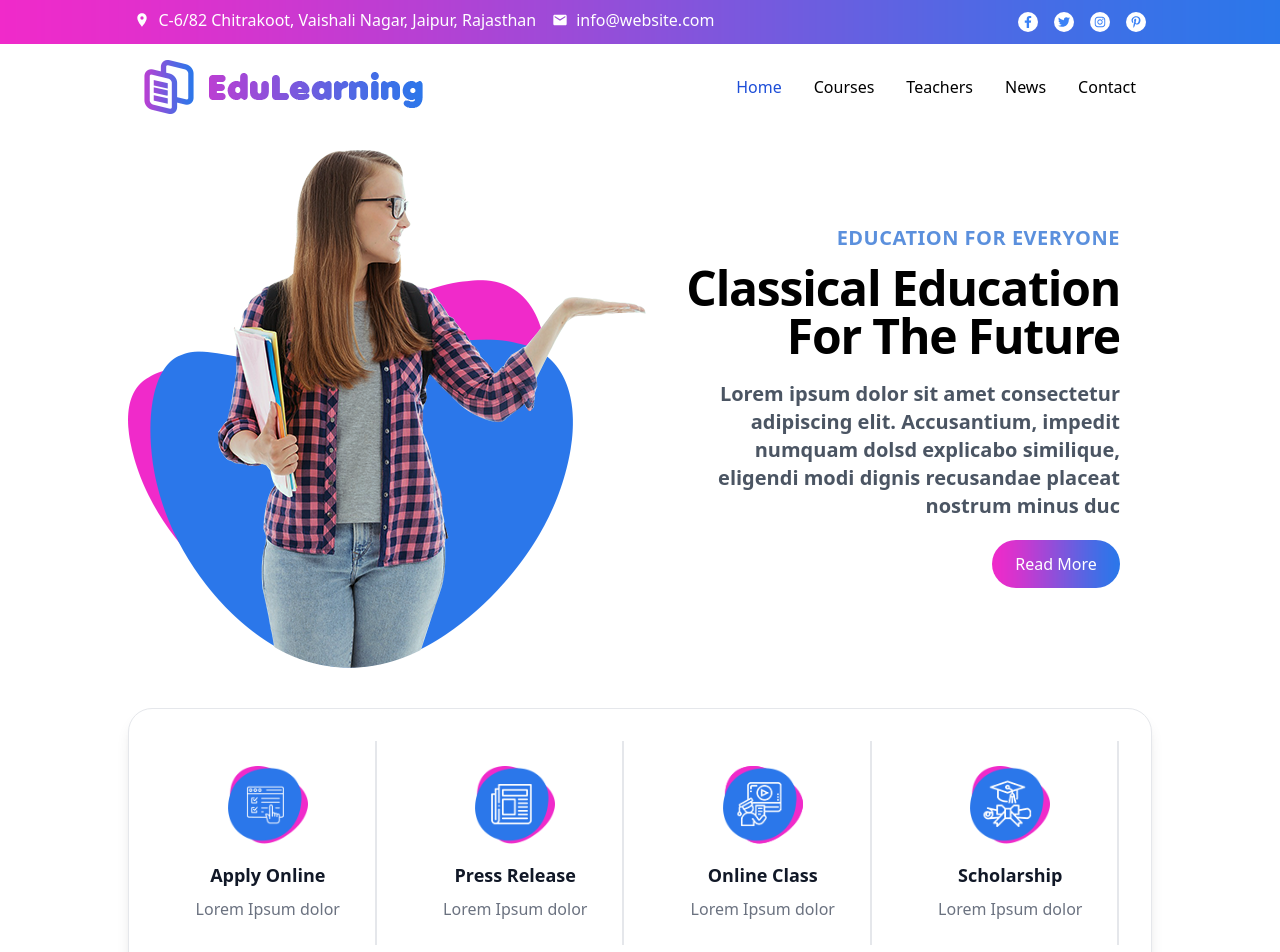
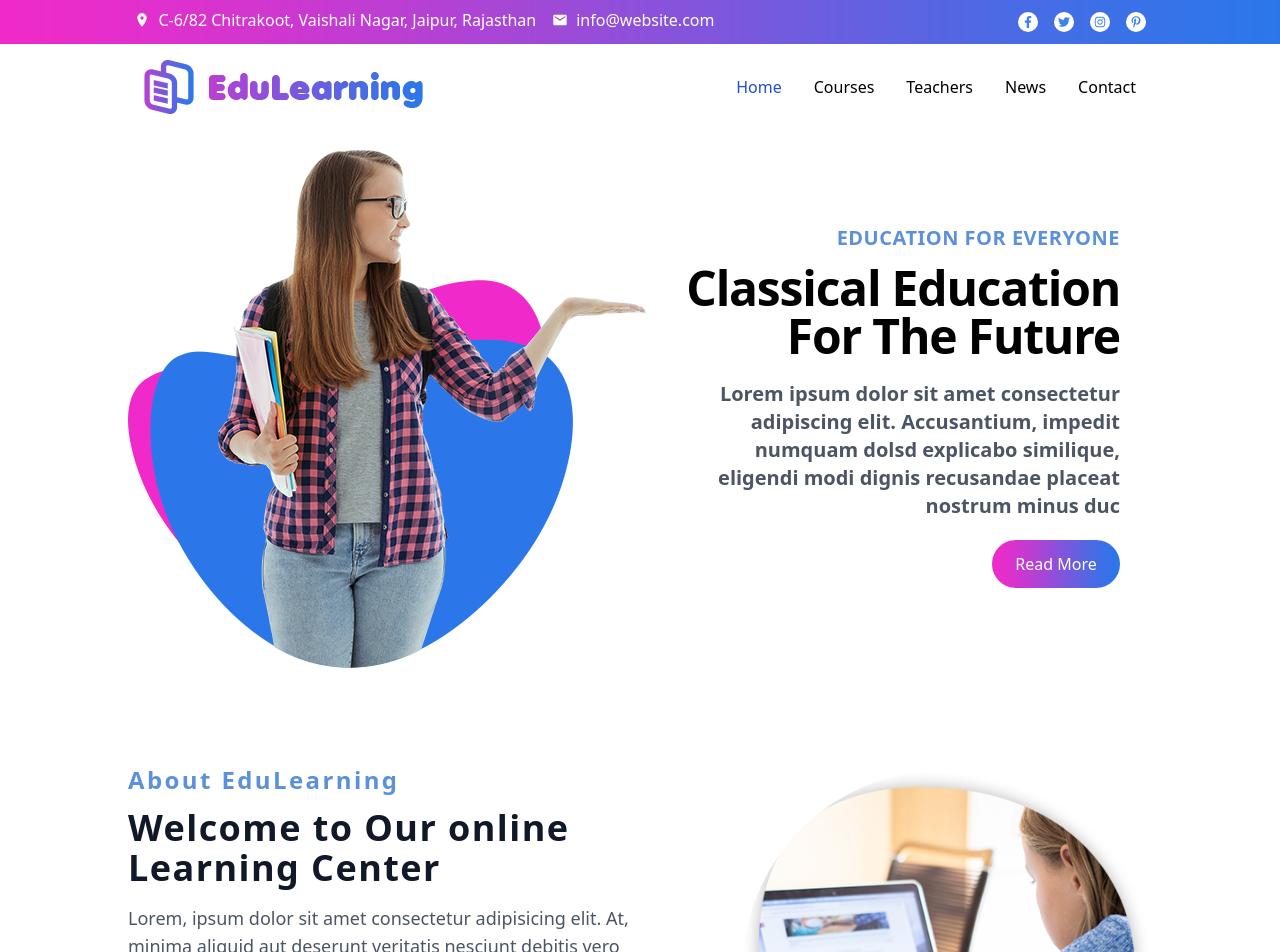
Before and after one commit to NitikaPrithwani/EduLearning, a Next.js app: page / in a window 1280 px wide. Shown: the top 952 px of the page. Built offline with nearby package versions, Linux system fonts and the light colour scheme.

Commit message:
Deploy EduLearning

```diff
--- a/app/Home/page.jsx
+++ b/app/Home/page.jsx
@@ -16,7 +16,7 @@ export default function HomePage() {
     <>
       <Header />
       <HeroSection />
-      <OurServices />
+      {/* <OurServices /> */}
       <AboutSection />
       <TopFeaturedCourses />
       <CampusVideoSection />
```
